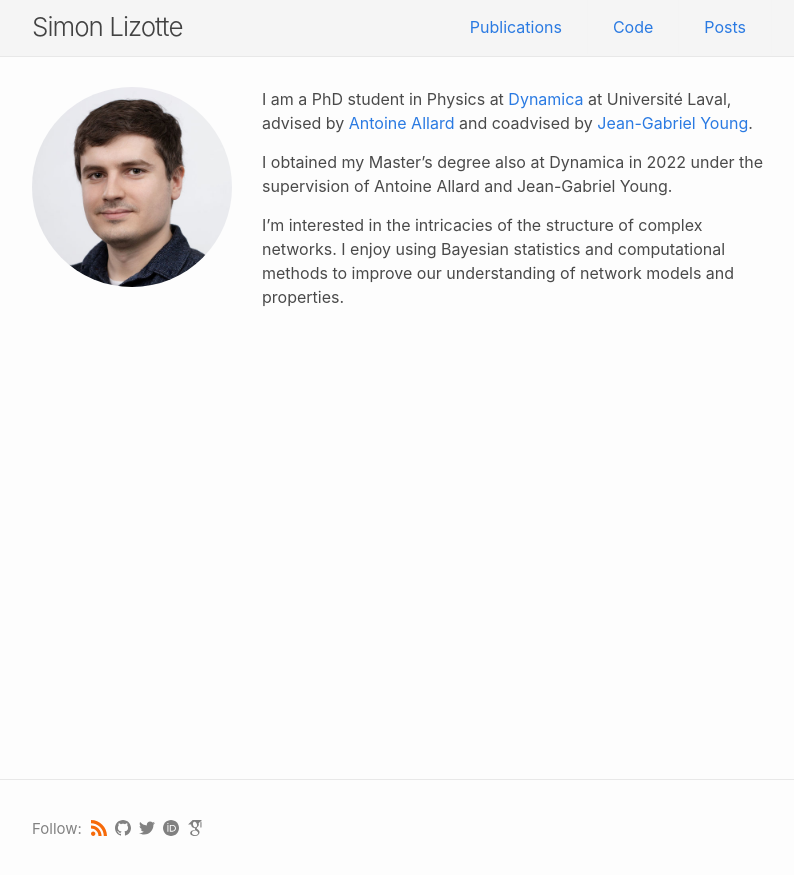
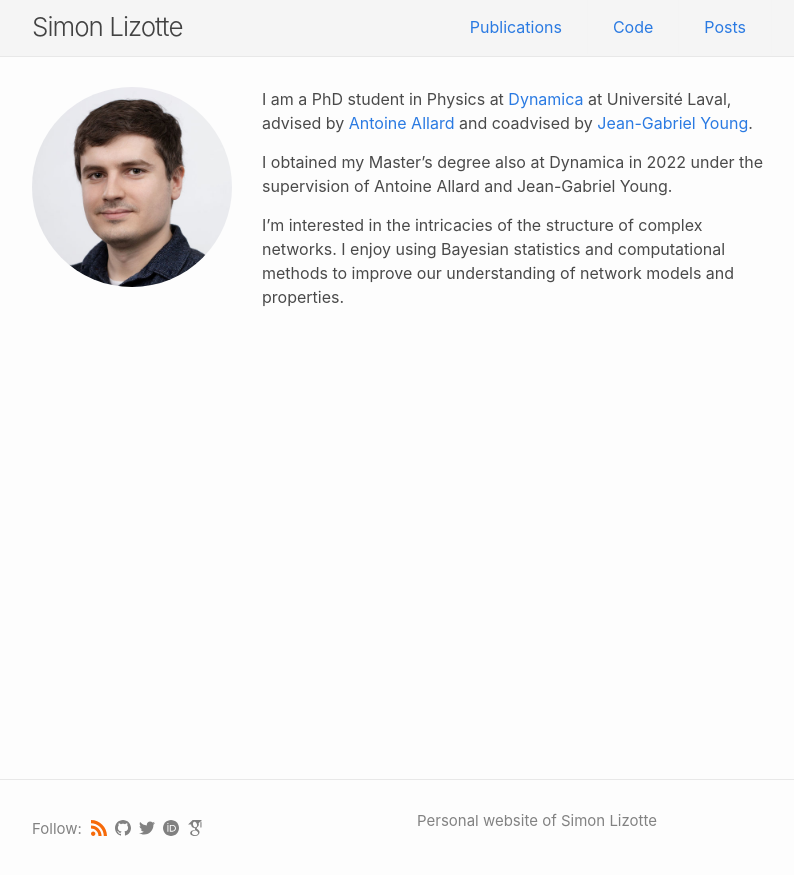
Before and after one commit to SILIZ4/siliz4.github.io, a Jekyll site: the page built from index.md, in a window 1280 px wide. Shown: the top 875 px of the page, without its empty margins (238-1032 px from the left). Built offline with Jekyll 4.4.1, drawn with Linux system fonts in a browser that asks for light colours; part of the change alters nothing that is shown.

```diff
--- a/_config.yml
+++ b/_config.yml
@@ -1,7 +1,7 @@
 title: Simon Lizotte
 email: simon.lizotte.1@ulaval.ca
-#description: >- # this means to ignore newlines until "baseurl:"
-  #Personal website of Simon Lizotte's papers, code and various small blog posts.
+description: >- # this means to ignore newlines until "baseurl:"
+  Personal website of Simon Lizotte
 baseurl: "" # the subpath of your site, e.g. /blog
 url: "https://simonlizotte.ca" # the base hostname & protocol for your site, e.g. http://example.com
 social:
```
